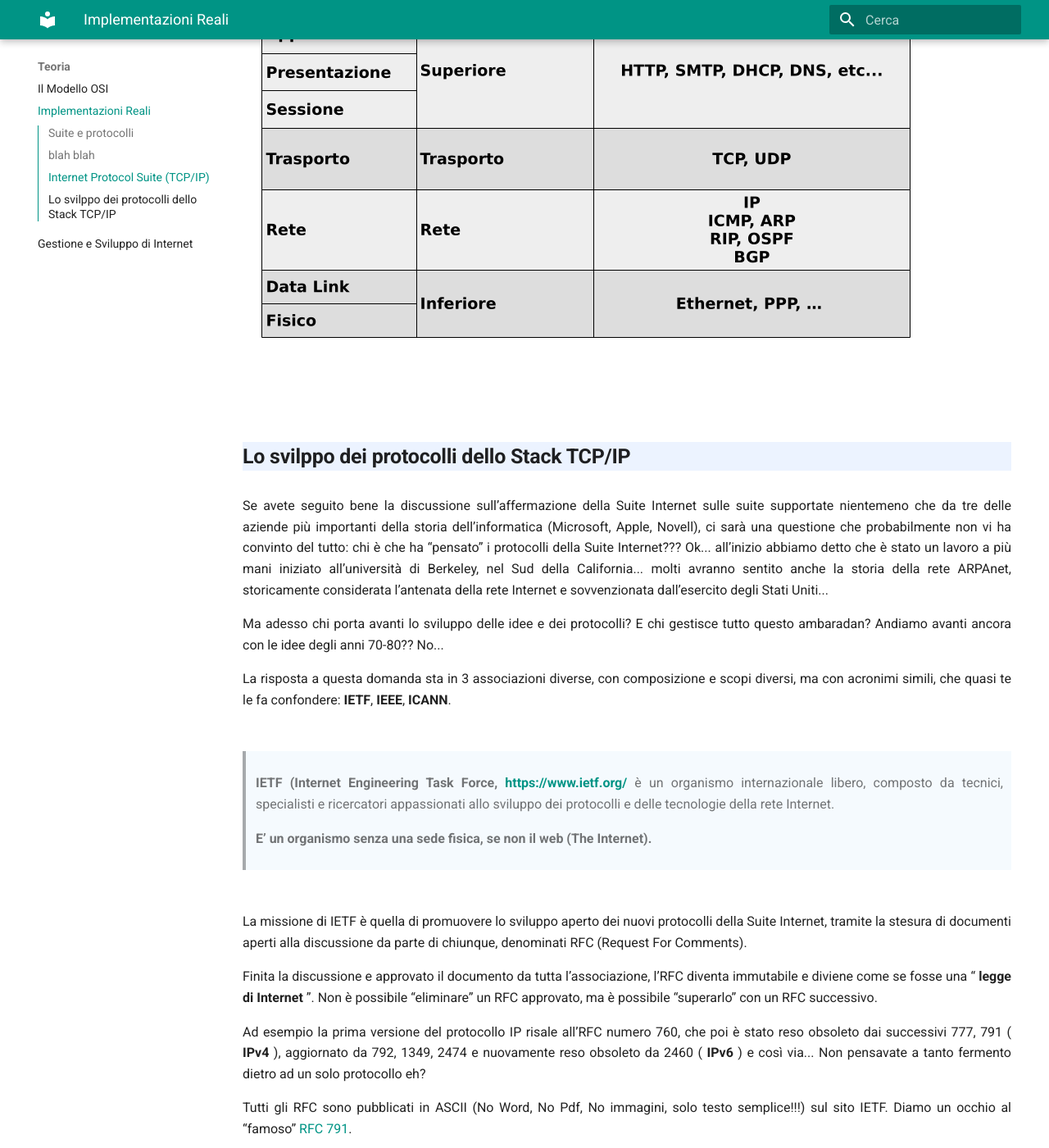
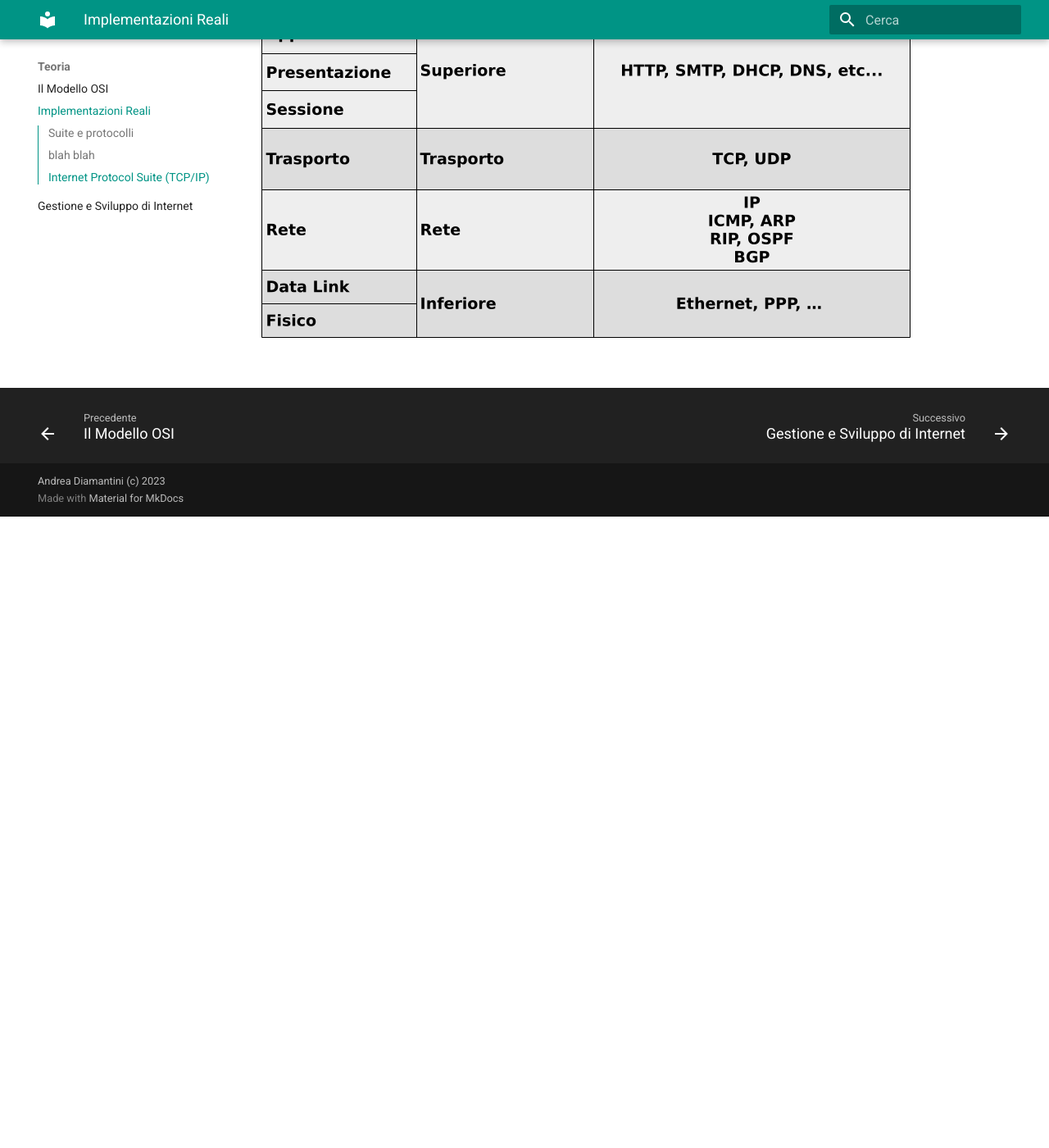
Before and after one commit to adjamhub/nethandouts, an MkDocs documentation site: the page built from docs/teoria/02_suites.md, in a window 1280 px wide and 1400 px high, scrolled down 1833 px. Shown: the whole window at 82% size. Built offline with MkDocs 1.6.1 and Material for MkDocs 9.7.7, drawn with Linux system fonts in a browser that asks for light colours; after the commit the page ends 2463 px from its top, so only the background shows below that; some of the changed text lies outside the part shown.

Commit message:
OSI ++ 2

```diff
--- a/docs/teoria/02_suites.md
+++ b/docs/teoria/02_suites.md
@@ -65,80 +65,3 @@ facce opposte della stessa medaglia.
 
 
 ![Confronto fra OSI e TCP/IP](images/OSI_vs_TCPIP.png)
-
-
-## Lo svilppo dei protocolli dello Stack TCP/IP
-
-Se avete seguito bene la discussione sull’affermazione della Suite Internet sulle suite supportate
-nientemeno che da tre delle aziende più importanti della storia dell’informatica (Microsoft, Apple,
-Novell), ci sarà una questione che probabilmente non vi ha convinto del tutto: chi è che ha “pensato” i
-protocolli della Suite Internet??? Ok... all’inizio abbiamo detto che è stato un lavoro a più mani
-iniziato all’università di Berkeley, nel Sud della California... molti avranno sentito anche la storia della
-rete ARPAnet, storicamente considerata l’antenata della rete Internet e sovvenzionata dall’esercito
-degli Stati Uniti...
-
-Ma adesso chi porta avanti lo sviluppo delle idee e dei protocolli? E chi gestisce tutto questo
-ambaradan? Andiamo avanti ancora con le idee degli anni 70-80?? No...
-
-La risposta a questa domanda sta in 3 associazioni diverse, con composizione e scopi diversi, ma con
-acronimi simili, che quasi te le fa confondere: **IETF**, **IEEE**, **ICANN**.
-
-> **IETF (Internet Engineering Task Force, <a href="https://www.ietf.org/" target="_blank">https://www.ietf.org/</a>** è un
-> organismo internazionale libero, composto da tecnici, specialisti e ricercatori appassionati allo sviluppo dei protocolli e
-> delle tecnologie della rete Internet.
->
-> **E’ un organismo senza una sede fisica, se non il web (The Internet).**
-
-La missione di IETF è quella di promuovere lo sviluppo aperto dei nuovi protocolli della Suite Internet,
-tramite la stesura di documenti aperti alla discussione da parte di chiunque, denominati RFC (Request
-For Comments).
-
-Finita la discussione e approvato il documento da tutta l’associazione, l’RFC diventa immutabile e
-diviene come se fosse una “ **legge di Internet** ”. Non è possibile “eliminare” un RFC approvato, ma è
-possibile “superarlo” con un RFC successivo.
-
-Ad esempio la prima versione del protocollo IP risale all’RFC numero 760, che poi è stato reso
-obsoleto dai successivi 777, 791 ( **IPv4** ), aggiornato da 792, 1349, 2474 e nuovamente reso obsoleto da
-2460 ( **IPv6** ) e così via... Non pensavate a tanto fermento dietro ad un solo protocollo eh?
-
-Tutti gli RFC sono pubblicati in ASCII (No Word, No Pdf, No immagini, solo testo semplice!!!) sul sito
-IETF. Diamo un occhio al “famoso” [RFC 791](https://tools.ietf.org/html/rfc).
-
-La seconda associazione che entra in gioco si chiama **IEEE** , una associazione americana senza scopo
-di lucro che raduna scienziati professionisti riconosciuti a livello internazionale e che si prefigge
-l’obiettivo di promuovere le nuove tecnologie.
-
-> **IEEE (Institute of Electrical and Electronics Engineers, <a href="https://www.ieee.org/" target="_blank">https://www.ieee.org/</a>)**
-> è una associazione che raggruppa ingegneri e scienziati di tutte le più grandi aziende del mondo, che collaborano
-> alla creazione di nuovi *standard* per l’elettronica, l’informatica, l’elettrotecnica e le
-> telecomunicazioni.
-
-Anche qui ci troviamo di fronte ad una associazione che promuove la creazione di “standard” per il settore.
-
-Cerchiamo di farla semplice. IETF si occupa di formalizzare tutti i protocolli del livello superiore, di
-trasporto e di rete. IEEE si occupa di tutte le specifiche (anche hardware) che afferiscono al livello
-inferiore.
-
-Storicamente questo finto dualismo si spiega col fatto che le implementazioni dei livelli “alti” hanno
-sempre avuto bisogno delle migliori idee per svilupparsi al meglio e la struttura di IETF permette a
-chiunque di contribuire ad una idea o di portare la propria; quando si parla del livello inferiore andiamo
-a toccare la sfera di appartenenza dei produttori di hardware, che in IEEE spesso trovano il giusto
-compromesso fra innovazione e collaborazione.
-
-E la terza società? È quella che si occupa di gestire il tutto!
-
-> **ICANN (Internet Corporation for Assigned Names and Numbers, <a href="https://www.icann.org/" target="_blank">https://www.icann.org/</a>)**
-> è un ente di gestione internazionale registrato presso il Dipartimento del commercio degli Stati Uniti.
-
-Fondata nel 1998, dal 2016 ha pieno controllo sui 3 compiti fondamentali di gestione della rete Internet:
-
-1. la gestione e lo smistamento degli indirizzi IP
-
-2. la gestione e l’organizzazione dei nomi di dominio
-
-3. la gestione e il supporto dei protocolli della rete Internet
-
-Qui potremo discutere giorni sulla frasetta “...presso il Dipartimento del commercio...”. Non
-preoccupatevi. Sono anni che il mondo discute su questa cosa. E ancora non si è arrivati ad una
-conclusione degna di questo nome. ICANN verrà fuori nei nostri discorsi quando parleremo dei
-protocolli da lei direttamente gestiti.
```
Also changed, not shown: docs/teoria/03_assoc.md (+1 -1 lines).
